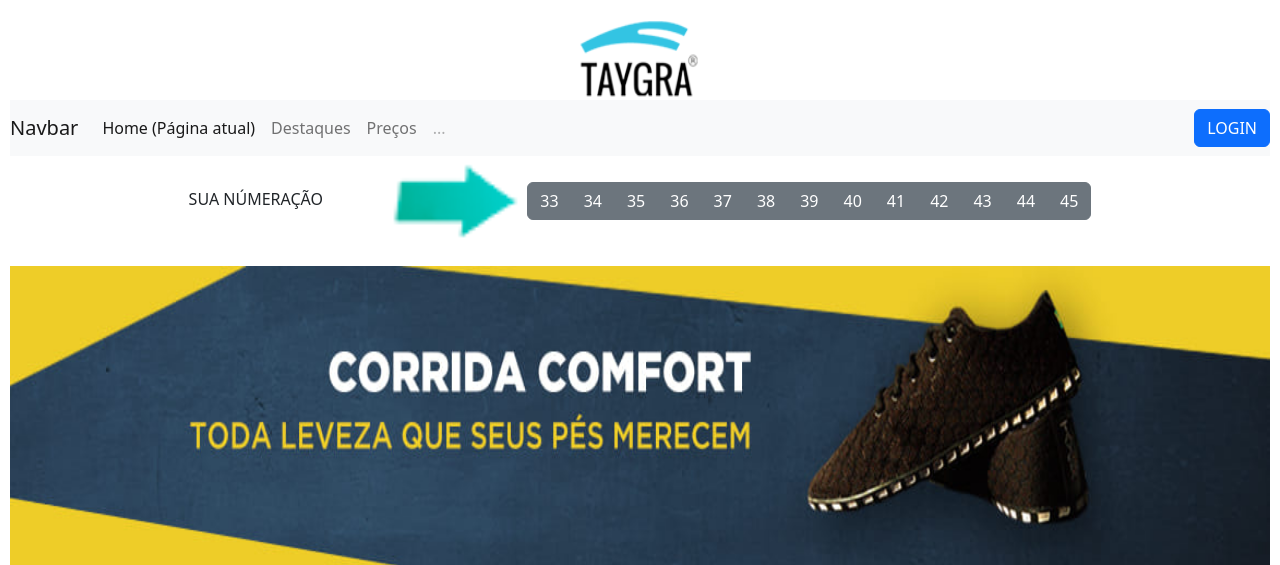
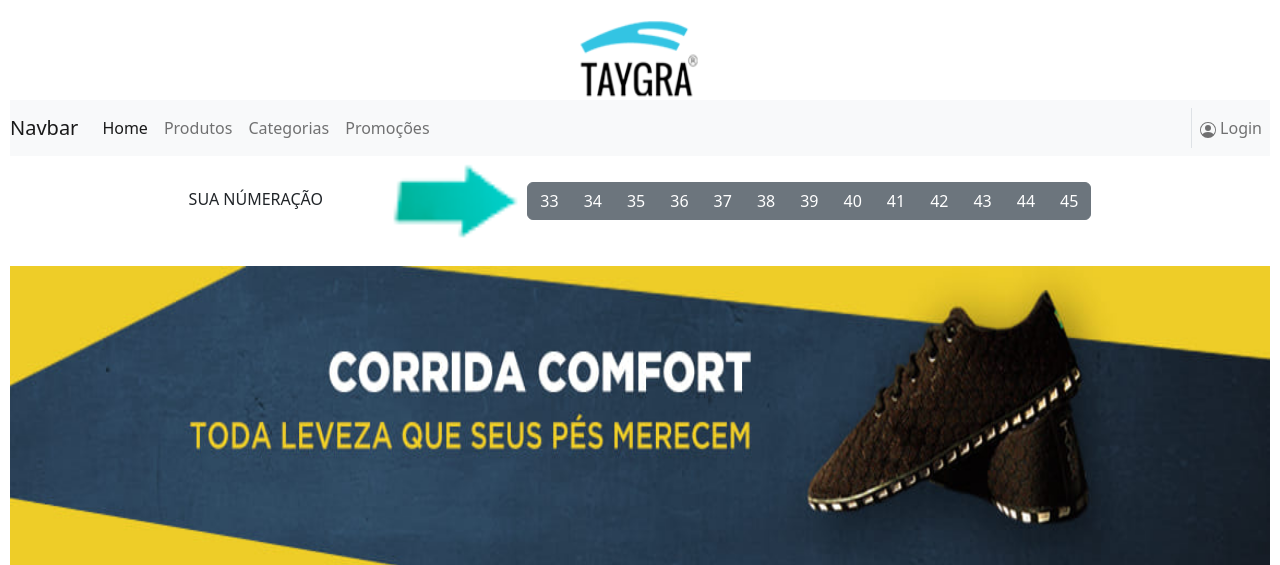
Before and after one commit to John-Parsec/pythonTaygra, a Django app: page / in a window 1280 px wide. Shown: the top 565 px of the page. Run offline with Django 5.2, Linux system fonts and the light colour scheme.

Commit message:
update navbar

```diff
--- a/taygra_proj/taygra_app/templates/base.html
+++ b/taygra_proj/taygra_app/templates/base.html
@@ -55,44 +55,47 @@
   <div class="topo-site">
     {% load static %}
     <img src="{% static 'taygrasite.png' %}" width="200" height="150" title="Logo">
-    <nav class="navbar navbar-expand-lg navbar-light bg-light">
+      <nav class="navbar navbar-expand-lg navbar-light bg-light">
         <a class="navbar-brand" href="#">Navbar</a>
         <button class="navbar-toggler" type="button" data-toggle="collapse" data-target="#navbarNavAltMarkup" aria-controls="navbarNavAltMarkup" aria-expanded="false" aria-label="Alterna navegação">
           <span class="navbar-toggler-icon"></span>
         </button>
         <div class="collapse navbar-collapse" id="navbarNavAltMarkup">
-          <div class="navbar-nav">
-            <a class="nav-item nav-link active" href="#">Home <span class="sr-only">(Página atual)</span></a>
-            <a class="nav-item nav-link" href="#">Destaques</a>
-            <a class="nav-item nav-link" href="#">Preços</a>
-            <a class="nav-item nav-link disabled" href="#">...</a>
-          </div>
+          <ul class="navbar-nav ">
+            <li class="nav-item">
+              <a class="nav-item nav-link active" href="#">Home</a>
+            </li>
+            <li class="nav-item">
+              <a class="nav-item nav-link" href="#">Produtos</a>
+            </li>
+            <li class="nav-item">
+              <a class="nav-item nav-link" href="#">Categorias</a>
+            </li>
+            <li class="nav-item">
+              <a class="nav-item nav-link" href="#">Promoções</a>
+            </li>
+          </ul>
+          <ul class="navbar-nav ms-auto mb-2 mb-lg-0">
+            {% if user.is_authenticated %}
+            <li class="nav-item">
+                <a class="nav-link" href="">Perfil</a>
+            </li>
+            <li class="nav-item border-start ms-3">
+                <a class="nav-link" href="{% url 'logout' %}"> <svg xmlns="http://www.w3.org/2000/svg" width="16" height="16" fill="currentColor" class="bi bi-box-arrow-in-right" viewBox="0 0 16 16">
+                    <path fill-rule="evenodd" d="M6 3.5a.5.5 0 0 1 .5-.5h8a.5.5 0 0 1 .5.5v9a.5.5 0 0 1-.5.5h-8a.5.5 0 0 1-.5-.5v-2a.5.5 0 0 0-1 0v2A1.5 1.5 0 0 0 6.5 14h8a1.5 1.5 0 0 0 1.5-1.5v-9A1.5 1.5 0 0 0 14.5 2h-8A1.5 1.5 0 0 0 5 3.5v2a.5.5 0 0 0 1 0z"/>
+                    <path fill-rule="evenodd" d="M11.854 8.354a.5.5 0 0 0 0-.708l-3-3a.5.5 0 1 0-.708.708L10.293 7.5H1.5a.5.5 0 0 0 0 1h8.793l-2.147 2.146a.5.5 0 0 0 .708.708z"/>
+                  </svg> Logout</a>
+            </li>
+            {% else %}
+            <li class="nav-item border-start ms-3">
+                <a class="nav-link" href="{% url 'login' %}"> <svg xmlns="http://www.w3.org/2000/svg" width="16" height="16" fill="currentColor" class="bi bi-person-circle" viewBox="0 0 16 16">
+                    <path d="M11 6a3 3 0 1 1-6 0 3 3 0 0 1 6 0"/>
+                    <path fill-rule="evenodd" d="M0 8a8 8 0 1 1 16 0A8 8 0 0 1 0 8m8-7a7 7 0 0 0-5.468 11.37C3.242 11.226 4.805 10 8 10s4.757 1.225 5.468 2.37A7 7 0 0 0 8 1"/>
+                  </svg> Login</a>
+            </li>
+            {% endif %}
+          </ul>
         </div>
-        <!-- Botão para acionar modal -->
-<button type="button" class="btn btn-primary" data-toggle="modal" data-target="#modalExemplo">
-  LOGIN
-</button>
-
-<!-- Modal -->
-<div class="modal fade" id="modalExemplo" tabindex="-1" role="dialog" aria-labelledby="exampleModalLabel" aria-hidden="true">
-  <div class="modal-dialog" role="document">
-    <div class="modal-content">
-      <div class="modal-header">
-        <h5 class="modal-title" id="exampleModalLabel">LOGIN</h5>
-        <button type="button" class="close" data-dismiss="modal" aria-label="Fechar">
-          <span aria-hidden="true">&times;</span>
-        </button>
-      </div>
-      <div class="modal-body">
-        ...
-      </div>
-      <div class="modal-footer">
-        <button type="button" class="btn btn-secondary" data-dismiss="modal">Fechar</button>
-        <button type="button" class="btn btn-primary">Salvar mudanças</button>
-      </div>
-    </div>
-  </div>
-</div>
       </nav>
       <div class="numeracao">SUA NÚMERAÇÃO <img src="{% static 'arrow-gif-new.gif' %}" height="">
 
```
